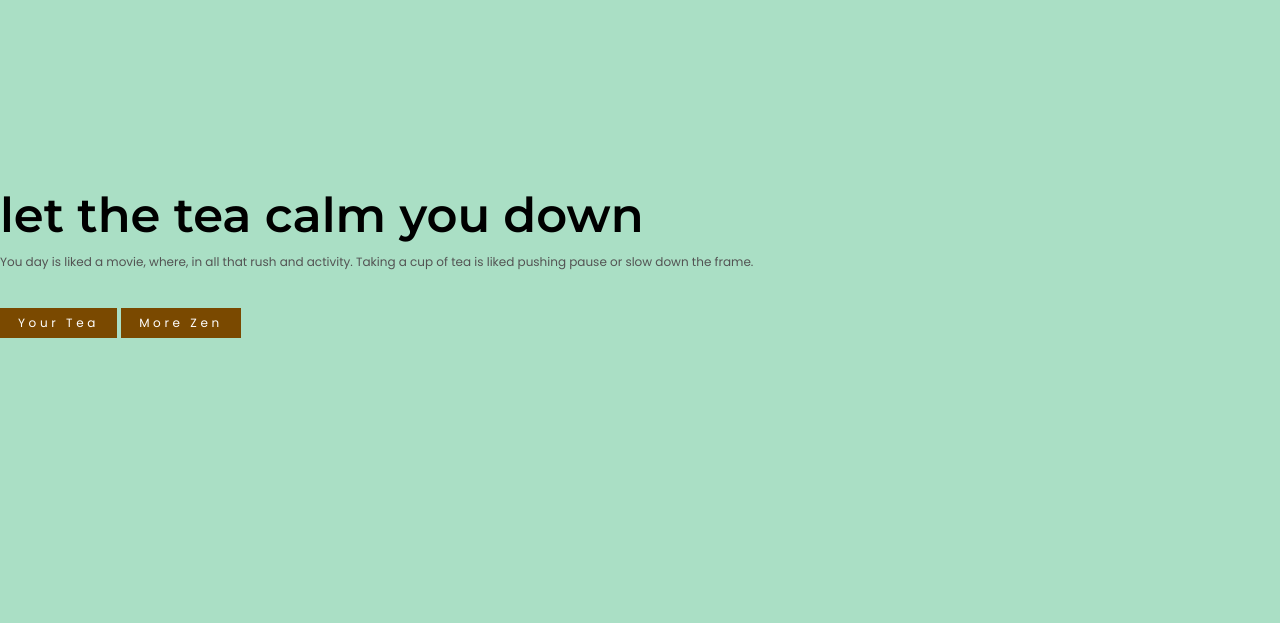
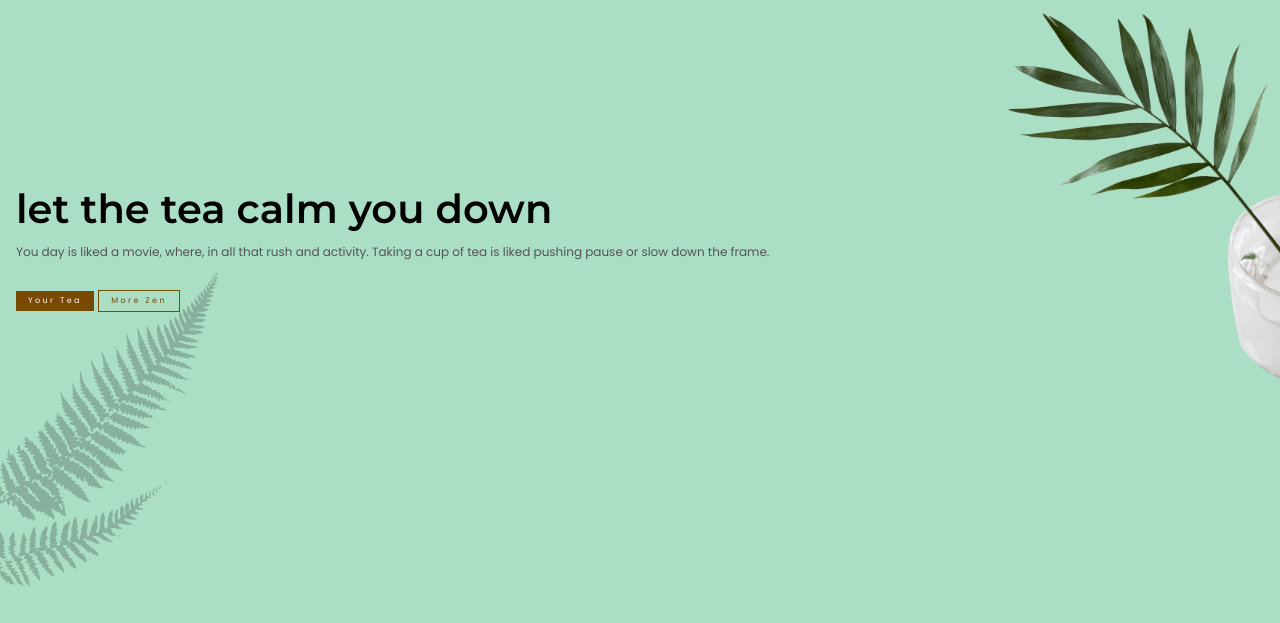
Before and after one commit to michellenpm3108/TeaPlace, a plain HTML site: page index.html in a window 1280 px wide. Shown: the part 51-674 px from the top of the page. Drawn offline with Linux system fonts and the light colour scheme.

Commit message:
arranged image at hero section

```diff
--- a/index.html
+++ b/index.html
@@ -8,7 +8,8 @@
     <link rel="stylesheet" href="style.css">
 </head>
 <body>
-    <header class="main-grid">
+    <div class="fern"></div>
+    <header>
         <a class="logo" href="index.html">TeaPlace</a>
         <svg height="32px" id="menu-btn" class="open" viewBox="0 0 32 32">
                 <path fill="#7A4900" d="M4,10h24c1.104,0,2-0.896,2-2s-0.896-2-2-2H4C2.896,6,2,6.896,2,8S2.896,10,4,10z M28,14H4c-1.104,0-2,0.896-2,2  s0.896,2,2,2h24c1.104,0,2-0.896,2-2S29.104,14,28,14z M28,22H4c-1.104,0-2,0.896-2,2s0.896,2,2,2h24c1.104,0,2-0.896,2-2  S29.104,22,28,22z"/>
@@ -26,20 +27,20 @@
             </ul>
     </header>
 
-    <main class="main-grid">
+    <main >
         <section class="hero-section">
             <div class="content-container">
                 <h1 class="hero-title">let the tea calm you down</h1>
                 <p class="hero-sub"> You day is liked a movie, where, in all that rush and activity. Taking a cup of tea is liked pushing pause or slow down the frame.  </p>
                 <div class="btn-container">
                     <a class="cta" href="#">Your Tea</a>
-                    <a class="cta ouline" href="#">More Zen</a>
+                    <a class="cta outline" href="#">More Zen</a>
                 </div>
             </div>
 
-            <!-- <div class="plant-container">
+            <div class="plant-container">
                 <img class="hero-img" src="img/plant.png">
-            </div> -->
+            </div>
         </section>
     </main>
     <script src="index.js"></script>
--- a/style.css
+++ b/style.css
@@ -4,9 +4,6 @@ body {
     padding: 0;
     background-color:#AADFC5 ;
     font-family: 'Poppins', sans-serif;
-    /* display: grid;
-    grid-template-columns: minmax(1em, 1fr) minmax(50px, 300px) minmax(1em, 1fr); */
-
 }
 /* TYPOGRAPHY */
 .logo{
@@ -17,7 +14,7 @@ body {
 .hero-title {
     font-family: 'Montserrat', sans-serif;
     line-height: 1;
-    font-size: 3rem;
+    font-size: 2.5rem;
     font-weight: 700;
 }
 .hero-sub{
@@ -26,11 +23,9 @@ body {
     line-height: 1.75;
 }
 /* LAYOUT */
-.main-grid {
-    grid-column: 2/-2;
-    /* border: 1px solid; */
+main {
+    padding: 1em;
 }
-
 /* HEADER */
 header {
     display: flex;
@@ -87,27 +82,52 @@ ul {
 .active {
     color: #47946E;
 }
+
 /* HERO SECTION */
-.hero-img {
-    width: 100vw;
-    position: absolute;
-    left: 5em;
-    top: 3em;
-}
+
 .hero-title {
-    margin: 3.7em 0 0;
+    margin: 4em 0 0;
 }
 .hero-sub {
     width: 70%;
 }
 .cta {
     text-decoration: none;
-    background: #7A4900;
+    background-color: #7A4900;
     color: #fff;
-    font-size: .75rem;
+    font-size: .5rem;
     letter-spacing: .3em;
     padding: .5em 1.5em;
     margin: 2em 0;
     display: inline-block;
+}
+.outline {
+    background: none;
+    border: 1px solid #7A4900;
+    color: #7A4900;
+}
+.plant-container {
+    overflow: hidden;
+    position: absolute;
+    bottom: 0;
+    right: 0;
+    width: 100%;
+    height: 100vh;
+    z-index: -1;
+}
+.hero-img {
+    width: 25em;
+    position: absolute;
+    top:4em;
+    right: -8em;
+}
 
+.fern{
+    background: url(img/fern.svg) no-repeat;
+    width: 100%;
+    height: 20em;
+    position: absolute;
+    top: 20em;
+    opacity: .2;
+    z-index: -1;
 }
```
